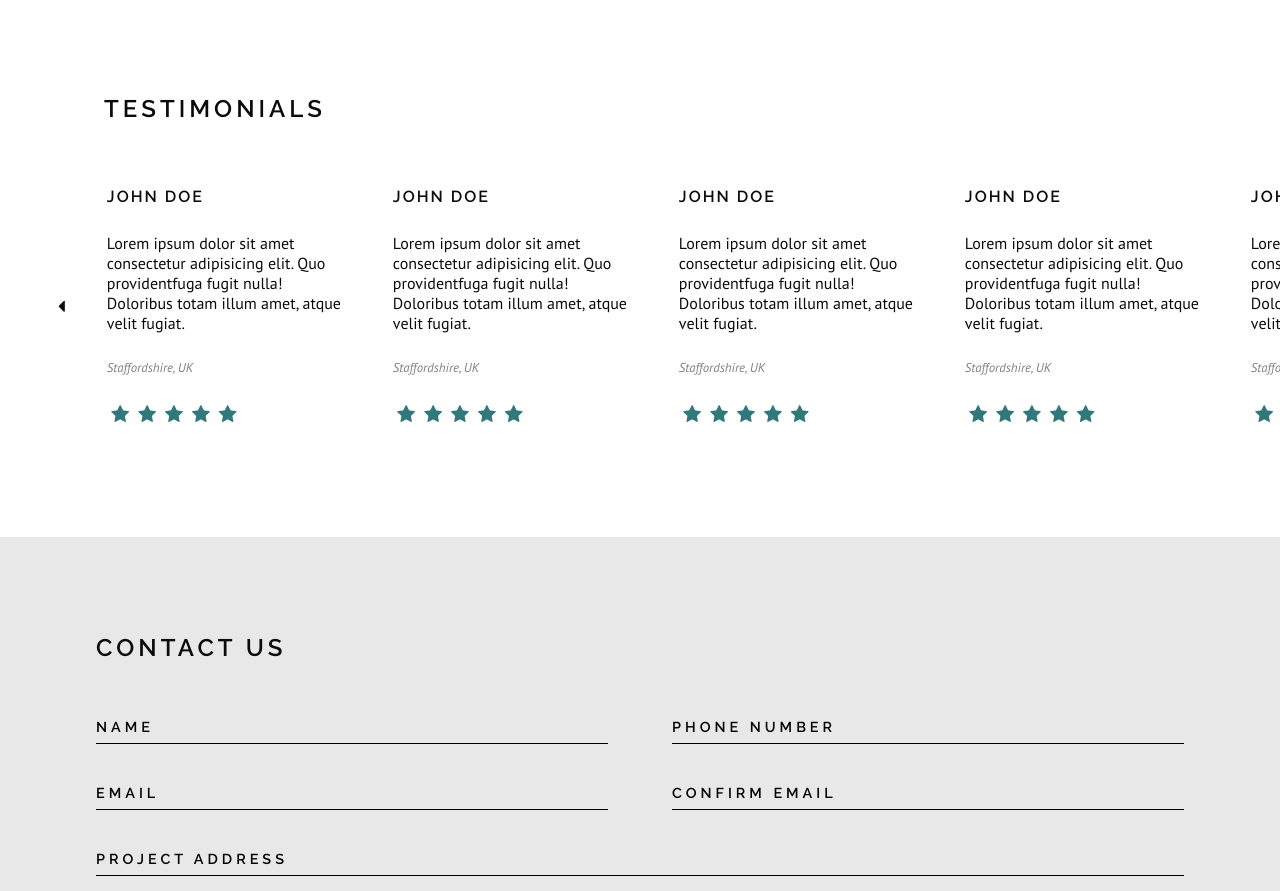
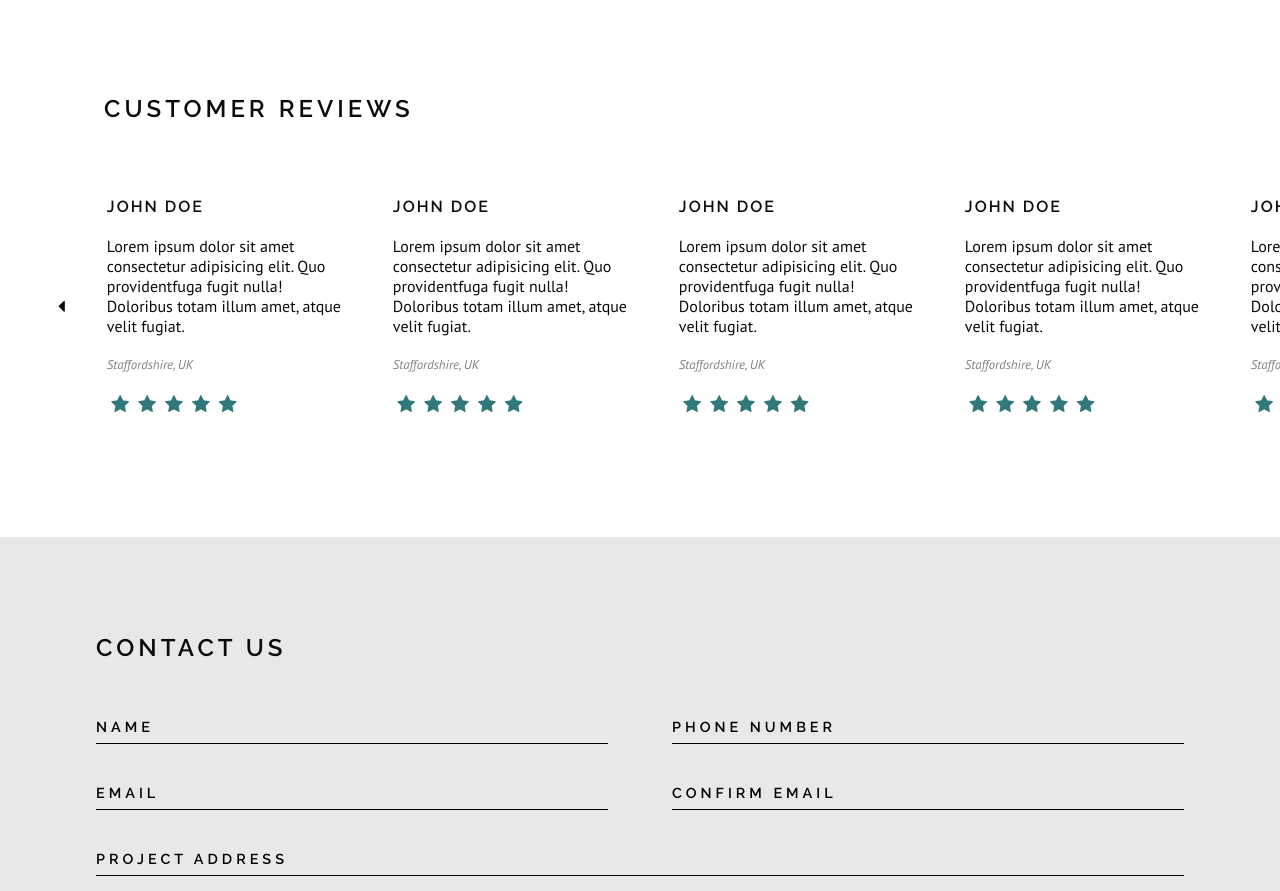
Before and after one commit to luke-meadows/connected-home-systems, a Next.js app: page / in a window 1280 px wide. Shown: the part 5579-6470 px from the top of the page. Built offline with nearby package versions, Linux system fonts and the light colour scheme.

Commit message:
new homepage layout

```diff
--- a/components/ServicesItem.js
+++ b/components/ServicesItem.js
@@ -27,12 +27,12 @@
 `;
 
 const ImageContainer = styled.div`
-  width: 70%;
+  width: 60%;
   position: relative;
 `;
 
 const ItemText = styled.div`
-  width: 30%;
+  width: 40%;
   display: flex;
   justify-content: center;
   flex-direction: column;
--- a/components/Testimonials.js
+++ b/components/Testimonials.js
@@ -3,7 +3,7 @@
 export default function Testimonials() {
   return (
     <TestimonialsContainer>
-      <h2>Testimonials</h2>
+      <h2>Customer Reviews</h2>
       <TestimonialsCards />
     </TestimonialsContainer>
   );
--- a/components/TestimonialsCards.js
+++ b/components/TestimonialsCards.js
@@ -42,7 +42,7 @@
   aspect-ratio: 1;
   display: flex;
   flex-direction: column;
-  justify-content: space-between;
+  justify-content: space-around;
   padding: 1rem;
   h4 {
     font-weight: 700;
--- a/styles/globals.css
+++ b/styles/globals.css
@@ -1,5 +1,6 @@
 @import url('https://fonts.googleapis.com/css2?family=PT+Sans:ital,wght@0,400;0,700;1,400&display=swap');
 @import url('https://fonts.googleapis.com/css2?family=Raleway:wght@300;400;500;600&display=swap');
+@import url('https://fonts.googleapis.com/css2?family=Roboto:ital,wght@0,100;0,300;0,400;0,500;0,700;0,900;1,100;1,300;1,400;1,500;1,700;1,900&display=swap');
 html,
 body {
   padding: 0;
```
